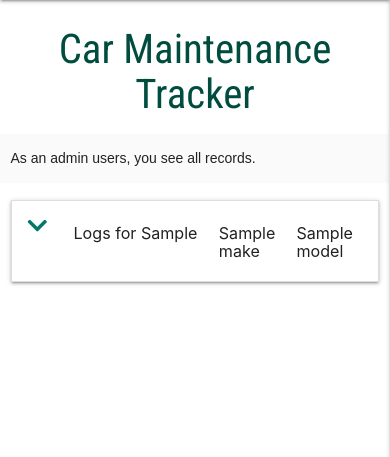
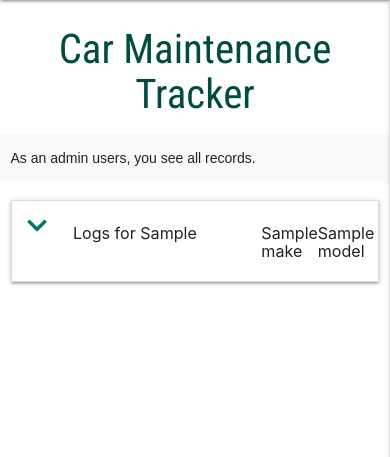
Before and after one commit to 31Amin/car_maintenance_tracker, a Flask app: page /tracker in a window 390 px wide. Shown: the part 56-513 px from the top of the page. Run offline with Flask 2, Linux system fonts and the light colour scheme; the visitor is signed in with stand-in values (Sample User, id 1); a database or web service that is not in the repository returns one stand-in record (values such as "Sample title"); some libraries are stand-ins or nearby versions.

Commit message:
working on refining layout and reability. on go review between mobile & desktop screen to maxmimise for both

```diff
--- a/templates/edit_record.html
+++ b/templates/edit_record.html
@@ -109,11 +109,11 @@
                     </div>
                 </div>
                 <div class="row">
-                    <div class="col s12 m3 offset-m2">
+                    <div class="col s12 m6">
                         <a href="{{ url_for('detailed_record', record_id=record._id) }}"
-                            class="btn-large teal darken-4">Return</a>
+                            class="btn teal darken-2 edit_record_button">Return</a>
                     </div>
-                    <button type="submit" class="col s12 m3 offset-m2 btn-large teal darken-2">
+                    <button type="submit" class="col s12 m6 btn teal darken-2 edit_record_button">
                         Save Change <i class="far fa-save"></i>
                     </button>
                 </div>
--- a/templates/tracker.html
+++ b/templates/tracker.html
@@ -21,41 +21,53 @@
                 <li>
                     <div class="collapsible-header">
                         <i class="fas fa-chevron-down teal-text text-darken-2"></i>
-                        <div class="col m4 s6">
+                        <div class="col m4 s8">
                             <h6>Logs for {{cars.reg_no }}</h6>
                         </div>
-                        <div class="col m4 s3">
+                        <div class="col m4 s2">
                             <h6>{{cars.make }}</h6>
                         </div>
-                        <div class="col m4 s3">
+                        <div class="col m4 s2">
                             <h6>{{cars.model }}</h6>
                         </div>
                     </div>
                     <div class="collapsible-body">
+                        <div class="row m8 offset-m2">
+                                                <div class="col s6 m3">
+                                                    <h6 class="teal-text text-darken-4">Service Date</h6>
+                                                </div>
+                                                <div class="col s3 m3">
+                                                    <h6 class="teal-text text-darken-4">Cost</h6>
+                                                </div>
+                                                <div class="col s3 m3">
+                                                    <h6 class="teal-text text-darken-4">Invoice</h6>
+                                                </div>
+                                                <div class="col s3 m3">
+                                                </div>
+                                                <div class="col s3 m3">
+                                                </div>
+                                            </div>
                             {% for log in logs %}
                                 {% if log.reg_no == cars.reg_no %}
-                                    <ul class="collapsible popout">
-                                        <li>
-                                            <div class="row">
-                                                <div class="col m4">
+                                            <div class="row m8 offset-m2 grey lighten-3">
+                                                <div class="col s6 m3">
                                                     {{ logs[loop.index0].service_date }}
                                                 </div>
-                                                <div class="col m2">
+                                                <div class="col s3 m3">
                                                     € {{ logs[loop.index0].service_cost }}
                                                 </div>
-                                                <div class="col m2">
+                                                <div class="col s3 m3">
                                                 {% if logs[loop.index0].service_paid == "no" %}
                                                     <span class="red-text">Unpaid</span>
                                                 {% else %}
                                                     <span>Paid</span>
                                                 {% endif %}
                                                 </div>
-                                                <div class="col m4">
-                                                    <a href="{{ url_for('detailed_record', record_id=logs[loop.index0]._id) }}" class="btn-small teal darken-2">Details</a>
+                                                <div class="col s12 m3 center-align">
+                                                    <a href="{{ url_for('detailed_record', record_id=logs[loop.index0]._id) }}" class="btn teal darken-2 tracker_button">Details</a>
                                                 </div>
                                             </div>
-                                        </li>
-                                    </ul>
+
                                 {% endif %}
                             {% endfor %}
                     </div>
```
